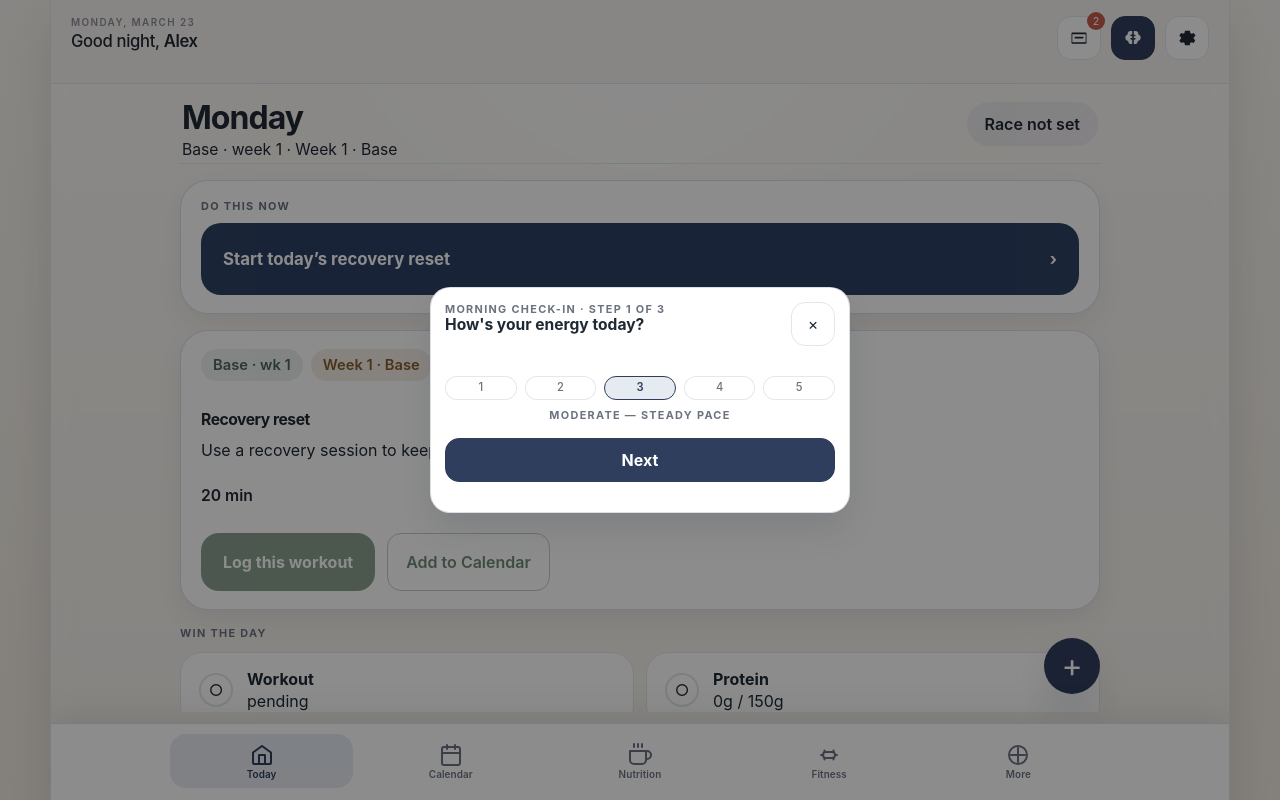
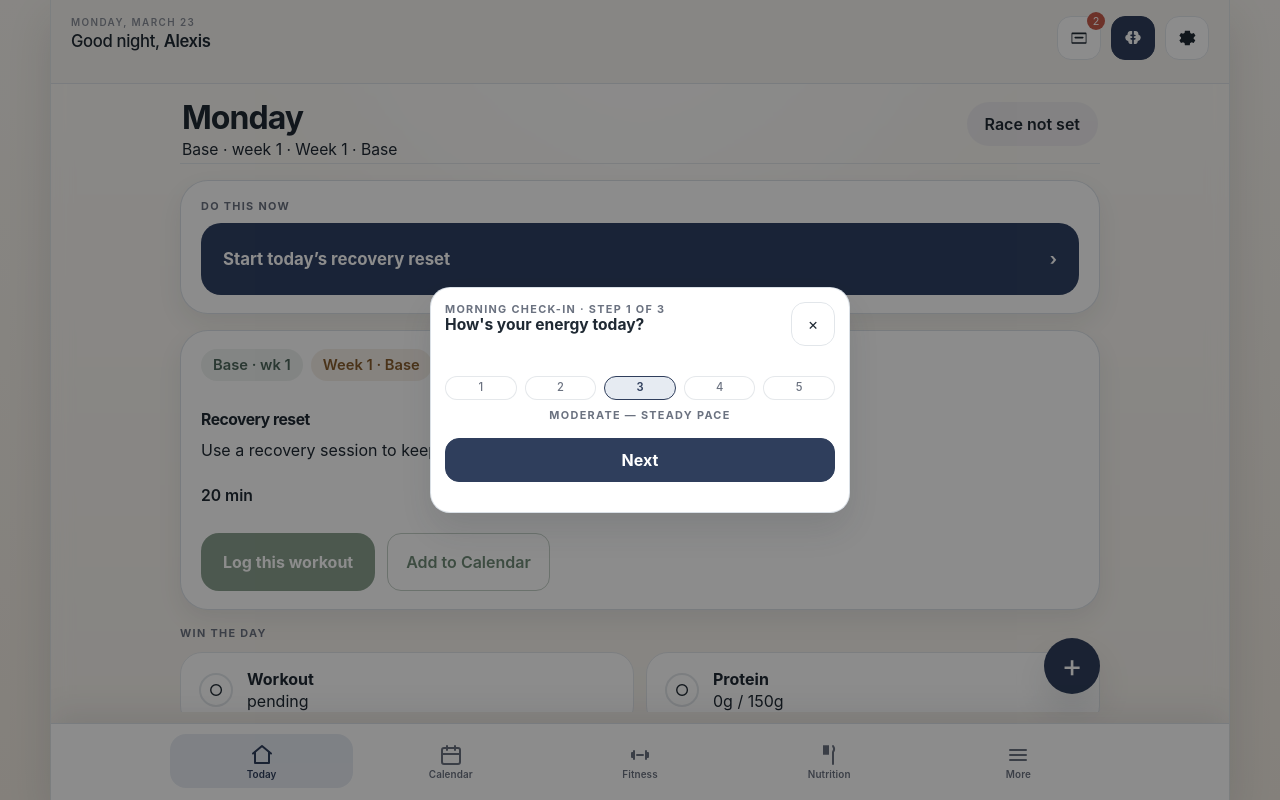
Before and after one commit to lexthe-creator/purple-waffle, a React (Vite) app: page / in a window 1280 px wide. Built offline with nearby package versions, Linux system fonts and the light colour scheme.

Commit message:
tab icon changes

```diff
--- a/src/main.jsx
+++ b/src/main.jsx
@@ -43,27 +43,27 @@ const ROOT_TABS = [
   {
     id: 'today',
     label: 'Today',
-    iconPath: '<path d="M3 9.5L12 3l9 6.5V20a1 1 0 0 1-1 1H4a1 1 0 0 1-1-1V9.5Z"/><polyline points="9 21 9 12 15 12 15 21"/>',
+    iconPath: '<path d="M3 10.5L12 3l9 7.5"/><path d="M5 9.5V20h14V9.5"/>',
   },
   {
     id: 'calendar',
     label: 'Calendar',
-    iconPath: '<rect x="3" y="4" width="18" height="18" rx="2"/><line x1="16" y1="2" x2="16" y2="6"/><line x1="8" y1="2" x2="8" y2="6"/><line x1="3" y1="10" x2="21" y2="10"/>',
+    iconPath: '<rect x="3" y="5" width="18" height="16" rx="2"/><path d="M16 3v4M8 3v4M3 11h18"/>',
+  },
+  {
+    id: 'fitness',
+    label: 'Fitness',
+    iconPath: '<path d="M6 8v8M18 8v8"/><path d="M9 12h6"/><path d="M4 10h2v4H4zM18 10h2v4h-2z"/>',
   },
   {
     id: 'nutrition',
     label: 'Nutrition',
-    iconPath: '<path d="M18 8h1a4 4 0 0 1 0 8h-1"/><path d="M2 8h16v9a4 4 0 0 1-4 4H6a4 4 0 0 1-4-4V8Z"/><line x1="6" y1="1" x2="6" y2="4"/><line x1="10" y1="1" x2="10" y2="4"/><line x1="14" y1="1" x2="14" y2="4"/>',
-  },
-  {
-    id: 'fitness',
-    label: 'Fitness',
-    iconPath: '<rect x="6" y="9" width="12" height="6" rx="3"/><path d="M4 12h2"/><path d="M18 12h2"/><path d="M7.5 9V7.5"/><path d="M16.5 9V7.5"/><path d="M7.5 15v1.5"/><path d="M16.5 15v1.5"/>',
+    iconPath: '<path d="M7 3v8"/><path d="M11 3v8"/><path d="M9 3v8"/><path d="M16 3c1.5 2 1.5 4 0 6v12"/>',
   },
   {
     id: 'more',
     label: 'More',
-    iconPath: '<path d="M12 5v14"/><path d="M5 12h14"/><circle cx="12" cy="12" r="9"/>',
+    iconPath: '<path d="M4 7h16"/><path d="M4 12h16"/><path d="M4 17h16"/>',
   },
 ];
 
@@ -93,7 +93,7 @@ const AVAILABLE_PROGRAMS = [
   },
   {
     id: '5k',
-    label: '5K Run Builder',
+    label: 'Run Builder',
     description: 'Available for program selection; full downstream UI is still being phased in.',
   },
   {
@@ -3375,7 +3375,7 @@ function AppShell() {
         tabs={ROOT_TABS}
         activeTab={activeTab}
         onTabChange={handleTabChange}
-        userName="Alex"
+        userName="Alexis"
         inboxCount={unreadNotifications.length}
         onOpenInbox={() => setNotificationCenterOpen(true)}
         onOpenQuickAdd={openQuickCapture}
```
